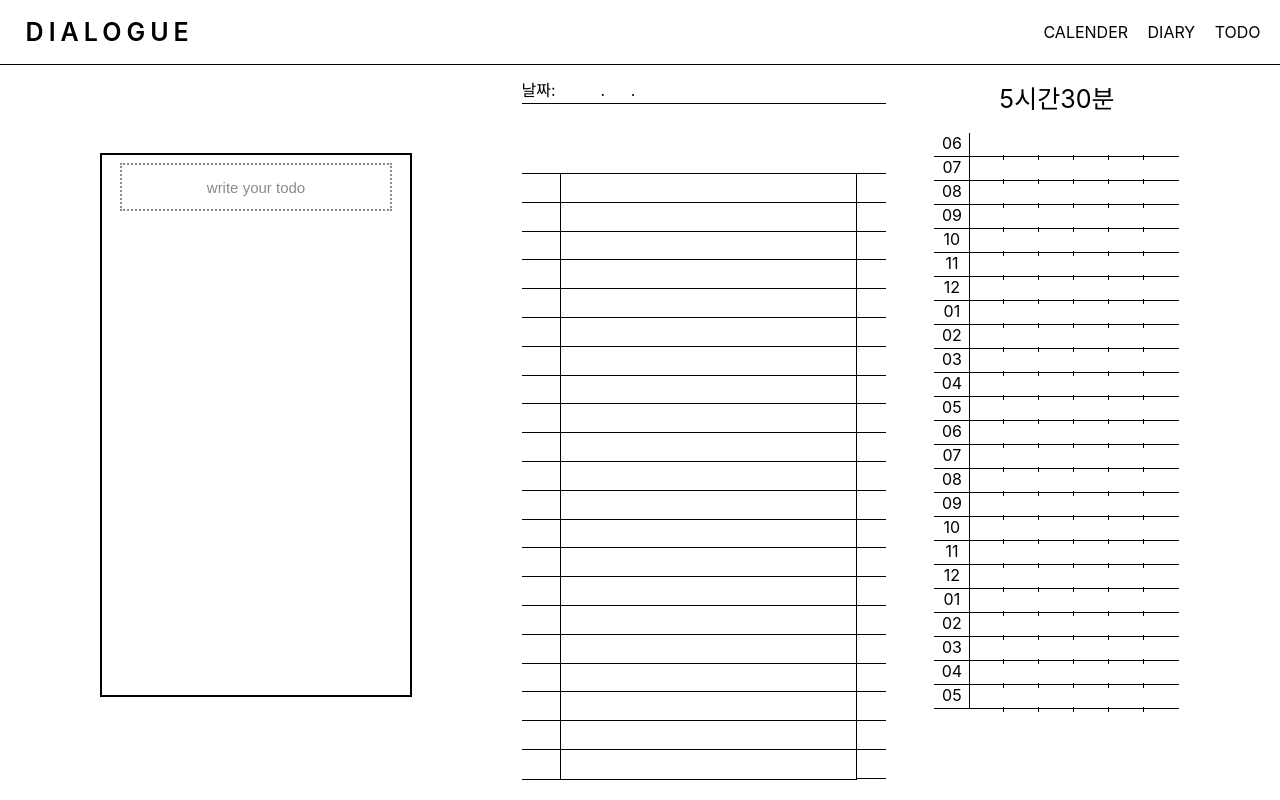
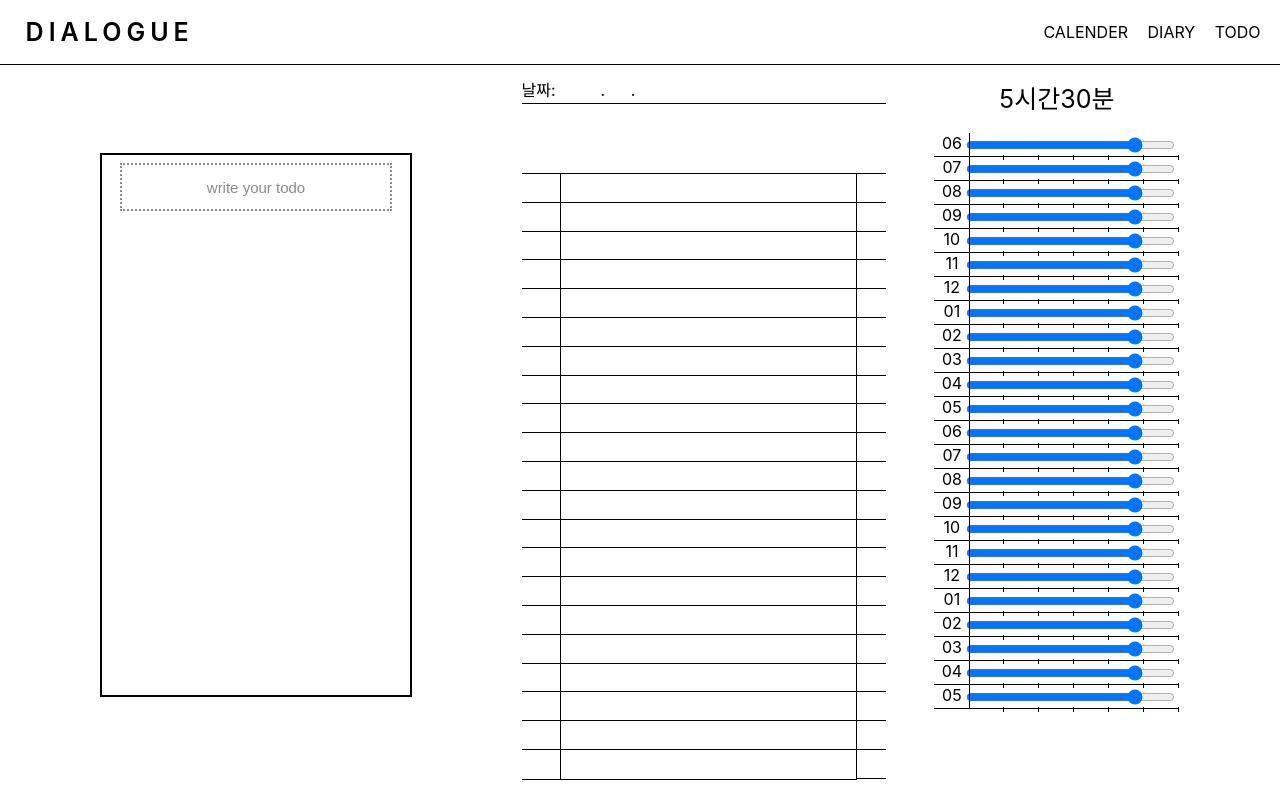
Before and after one commit to seyerin/dialogue, a React (Create React App) app: page /Todo in a window 1280 px wide. Built offline with nearby package versions, Linux system fonts and the light colour scheme.

Commit message:
scheduler

```diff
--- a/src/css/StyleSchedulerRightSide.js
+++ b/src/css/StyleSchedulerRightSide.js
@@ -18,12 +18,19 @@ const Style = styled.section`
     /* z-index: 3; */
     /* background-color: yellowgreen; */
   }
-  input[type="range"] {
+  input {
     margin-top: 0.5vh;
     width: 85%;
     position: absolute;
+    display: flex;
+    flex-direction: column;
+    justify-content: space-evenly;
+    /* top: 0; */
     left: 2.5vw;
     /* z-index: 1; */
+  }
+  .click {
+    background-color: blue;
   }
 `;
 
--- /dev/null
+++ b/src/jsx/Data.jsx
@@ -0,0 +1,30 @@
+import { useEffect, useState } from "react";
+
+const TimeData = (props) => {
+  return (
+    <>
+      <div
+        className={"timeData " + `${"clicked" + props.x}`}
+        onMouseDown={(e) => {
+          // console.log(props.study);
+        }}
+      ></div>
+      {/* <input
+        type="range"
+        min={0}
+        max={60}
+        step={10}
+        onChange={(e) => {
+          // setStudy((prev) => {
+          //   let temp = [...prev];
+          //   temp = [e.target.value];
+          //   return temp;
+          // });
+          console.log(e.target.value);
+        }}
+      /> */}
+    </>
+  );
+};
+
+export default TimeData;
--- a/src/jsx/TableDate.jsx
+++ b/src/jsx/TableDate.jsx
@@ -1,31 +1,73 @@
-import { useState } from "react";
+import { useEffect, useState } from "react";
 import "../css/StyleTable";
 import TableLine from "../css/StyleTable";
+import TimeData from "./Data";
+
 function Table(props) {
-  const TimeData = (props) => {
-    return (
-      <div
-        className={"timeData " + `${"clicked" + props.y}` + `${props.x}`}
-      ></div>
-    );
-  };
-
-  const arr = [1, 2, 3, 4, 5, 6];
+  const arr2 = [
+    [],
+    [],
+    [],
+    [],
+    [],
+    [],
+    [],
+    [],
+    [],
+    [],
+    [],
+    [],
+    [],
+    [],
+    [],
+    [],
+    [],
+    [],
+    [],
+    [],
+    [],
+    [],
+    [],
+    [],
+  ];
+  const [study, setStudy] = useState(
+    `${
+      JSON.parse(localStorage.getItem("change"))
+        ? JSON.parse(localStorage.getItem("change"))
+        : arr2
+    }`
+  );
+  // console.log(JSON.parse(localStorage.getItem("change")));
+  useEffect(() => {
+    localStorage.setItem("change", JSON.stringify(study));
+  }, [study]);
+  // console.log(study);
+  const arr = [10, 20, 30, 40, 50, 60];
   return (
     <TableLine>
       <span>{props.time}</span>
       {arr.map((x) => (
-        <TimeData key={x} y={props.y} x={x} />
+        <TimeData key={x} y={props.y} x={x} setStudy={setStudy} study={study} />
       ))}
-      {/* <input
+      {/* {arr2.map((x, y) => ( */}
+      <input
         type="range"
         min={0}
         max={60}
         step={10}
         onChange={(e) => {
-          console.log(e.target.value);
+          setStudy(JSON.parse(localStorage.getItem("change")));
+          setStudy((prev) => {
+            let temp = [...prev];
+            temp[props.y] = [e.target.value];
+            // console.log(temp);
+            console.log("clicked" + e.target.value);
+            return temp;
+          });
+          // console.log(study);
         }}
-      /> */}
+      />
+      {/* ))} */}
     </TableLine>
   );
 }
```
